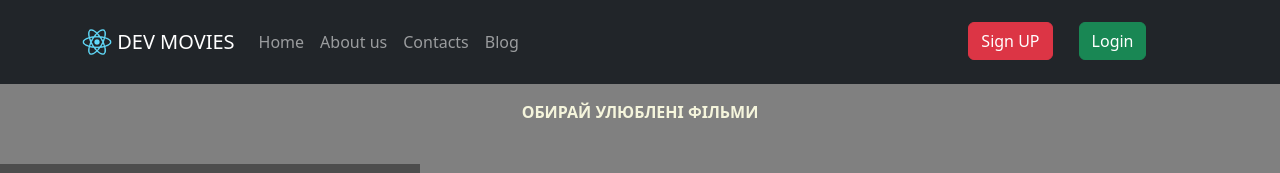
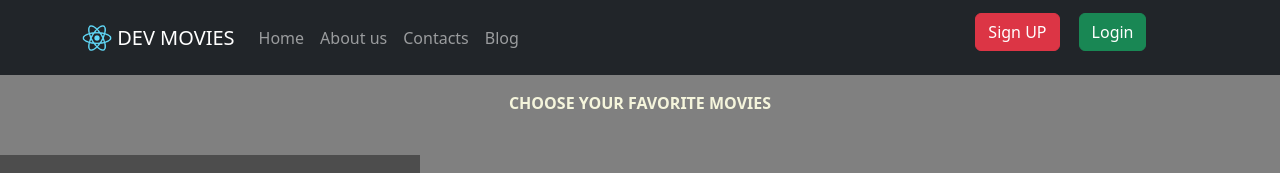
Before and after one commit to Alex21777now/dev-movies, a React (Create React App) app in the folder client/: page / in a window 1280 px wide. Shown: the top 173 px of the page. Built offline with nearby package versions, Linux system fonts and the light colour scheme; no server answers.

Commit message:
improove header look with btns

```diff
--- a/client/src/Components/Header.js
+++ b/client/src/Components/Header.js
@@ -148,10 +148,10 @@ const handleSubmit = async (e) => {
                   className="mr-sm-2"
                 />&emsp;
                 <Button variant="outline-info mt-1">Search</Button>*/}
-                <div style={{ marginTop: '10px' }}>
-                <Button style={{ display: 'inline-block', marginRight: '10px' }}variant="danger mt-1" onClick={() => handleCardClick()}>Sign UP</Button>
+                <div style={{ marginTop: '1px'}}>
+                <Button style={{ display: 'inline-block', marginRight: '3px' }}variant="danger mt-1" onClick={() => handleCardClick()}>Sign UP</Button>
                 &emsp;
-                <Button style={{ display: 'inline-block', marginRight: '10px' }}variant="success mt-1" onClick={() => handleCardClick()}>Login</Button>
+                <Button style={{ display: 'inline-block', marginRight: '3px' }}variant="success mt-1" onClick={() => handleCardClick()}>Login</Button>
                 </div>
 
               </Form>
--- a/client/src/Pages/About.js
+++ b/client/src/Pages/About.js
@@ -6,7 +6,7 @@ export default class About extends Component {
         <div>
           <div>
           <p></p>
-                            <strong>ОБИРАЙ УЛЮБЛЕНІ ФІЛЬМИ</strong>
+                            <strong>CHOOSE YOUR FAVORITE MOVIES</strong>
                             <p>&nbsp;</p>
               About
           </div>
--- a/client/src/Pages/Blog.js
+++ b/client/src/Pages/Blog.js
@@ -6,7 +6,7 @@ export default class Blog extends Component {
         <div>
           <div>
           <p></p>
-                            <strong>ОБИРАЙ УЛЮБЛЕНІ ФІЛЬМИ</strong>
+                            <strong>CHOOSE YOUR FAVORITE MOVIES</strong>
                             <p>&nbsp;</p>
               Blog
           </div>
--- a/client/src/Pages/Contacts.js
+++ b/client/src/Pages/Contacts.js
@@ -6,7 +6,7 @@ export default class Contacts extends Component {
         <div>
           <div>
           <p></p>
-                            <strong>ОБИРАЙ УЛЮБЛЕНІ ФІЛЬМИ</strong>
+                            <strong>CHOOSE YOUR FAVORITE MOVIES</strong>
                             <p>&nbsp;</p>
               Contacts
           </div>
--- a/client/src/Pages/Home.js
+++ b/client/src/Pages/Home.js
@@ -6,7 +6,7 @@ export default class Home extends Component {
         <div>
           <div>
                             <p></p>
-                            <strong>ОБИРАЙ УЛЮБЛЕНІ ФІЛЬМИ</strong>
+                            <strong>CHOOSE YOUR FAVORITE MOVIES</strong>
                             <p>&nbsp;</p>
 
           </div>
```
Also changed, not shown: 7 other files (tests, documents, lock files or other folders).
